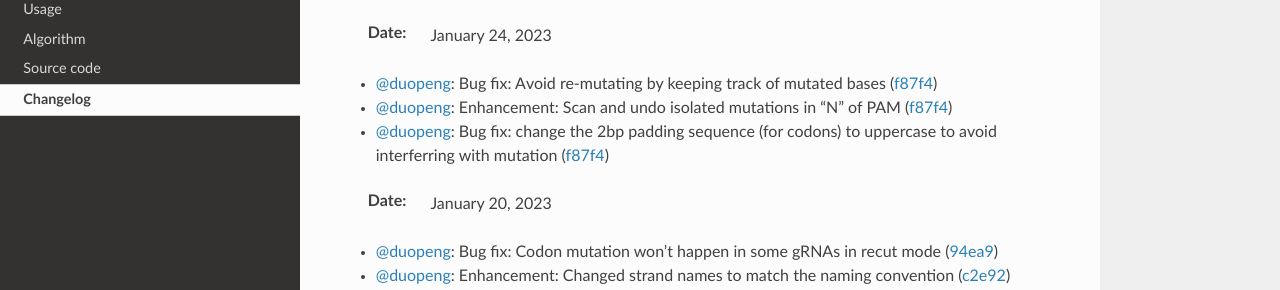
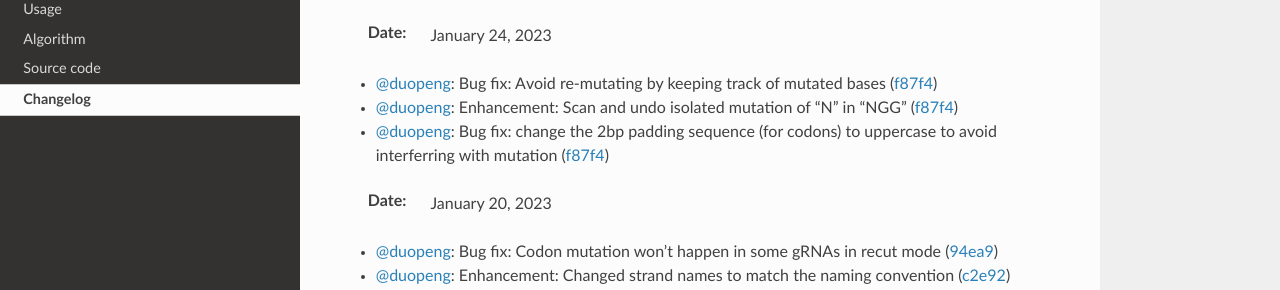
Before and after one commit to duopeng/protoSpaceJAM-readthedocs, a Sphinx documentation site: the page built from docs/source/changelog.rst, in a window 1280 px wide. Shown: the part 136-426 px from the top of the page. Built offline with Sphinx 7.4.7 and the Read the Docs theme 2.0.0, drawn with Linux system fonts in a browser that asks for light colours.

Commit message:
Update changelog.rst

```diff
--- a/docs/source/changelog.rst
+++ b/docs/source/changelog.rst
@@ -3,7 +3,7 @@ Changelog
 :Date: January 24, 2023
 
 * `@duopeng <https://github.com/duopeng>`__: Bug fix: Avoid re-mutating by keeping track of mutated bases (`f87f4 <https://github.com/czbiohub/protospaceX/commit/98ab6e0dc698effa2441542771d7d82abbdf87f4>`__)
-* `@duopeng <https://github.com/duopeng>`__: Enhancement: Scan and undo isolated mutations in "N" of PAM (`f87f4 <https://github.com/czbiohub/protospaceX/commit/98ab6e0dc698effa2441542771d7d82abbdf87f4>`__)
+* `@duopeng <https://github.com/duopeng>`__: Enhancement: Scan and undo isolated mutation of "N" in "NGG" (`f87f4 <https://github.com/czbiohub/protospaceX/commit/98ab6e0dc698effa2441542771d7d82abbdf87f4>`__)
 * `@duopeng <https://github.com/duopeng>`__: Bug fix: change the 2bp padding sequence (for codons) to uppercase to avoid interferring with mutation (`f87f4 <https://github.com/czbiohub/protospaceX/commit/98ab6e0dc698effa2441542771d7d82abbdf87f4>`__)
 
 :Date: January 20, 2023
```
